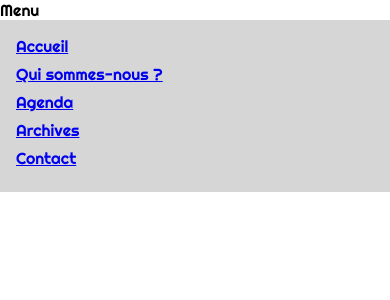
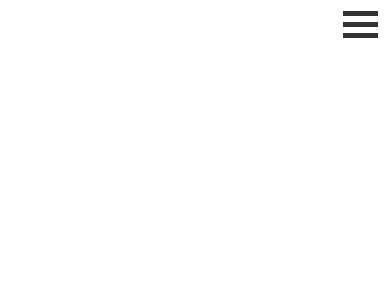
Before and after one commit to hyxalu/mysite, a Django app: page / in a window 390 px wide. Shown: the top 300 px of the page. Run offline with Django 3.2, Linux system fonts and the light colour scheme; data that the repository does not hold is empty; some libraries are stand-ins or nearby versions.

Commit message:
Improved collapsed

```diff
--- a/umm/static/umm/umm.css
+++ b/umm/static/umm/umm.css
@@ -7,31 +7,76 @@ body {
     background-color: rgb(214, 214, 214);
 }
 
+/*
+*== MENU ==
+*/
 
-.nav-bar.collapsed {
-  max-height:0;
-  padding:0;
-}
-
-input#menu {
+.menu {
+    position: absolute;
+    right: 12px;
+    top: 5px;
     display: none;
-}
-
-.collapsible-menu label {
     cursor: pointer;
 }
 
+.bar1, .bar2, .bar3 {
+    width: 35px;
+    height: 5px;
+    background-color: #333;
+    margin: 6px 0;
+    transition: 0.4s;
+}
+
+.change .bar1 {
+    transform: rotate(-45deg) translate(-9px, 6px);
+}
+
+.change .bar2 {opacity: 0;}
+
+.change .bar3 {
+    transform: rotate(45deg) translate(-8px, -8px);
+}
+
+/*
+*== MENU ==
+*/
+
+.nav-bar {
+    overflow:hidden;
+    display: flex;
+    flex-flow: row wrap;
+    justify-content: space-around;
+
+    transition: max-height 0.3s ease-out;
+    max-height:600px;
+    transition: padding 0.3s ease-out;
+    padding: 1em;
+}
+
 @media screen and (max-width: 769px) {
-    .container {
-        padding: 1rem 2rem 1rem 2rem
-    }
-
     body .nav-bar {
         flex-flow: column nowrap;
         padding: 1em;
     }
     .nav-item {
         flex-basis: 1.75rem;
+    }
+    .nav-bar.change {
+        max-height:0;
+        padding:0;
+    }
+    .menu {
+        display: inline-block;
+    }
+}
+
+/*
+*== CONTAINER ==
+*/
+
+@media screen and (max-width: 769px) {
+    .container {
+        padding: 1rem 2rem 1rem 2rem
     }
 }
 @media screen and (min-width: 769px) {
@@ -50,17 +95,11 @@ input#menu {
     }
 }
 
-.nav-bar {
-    overflow:hidden;
-    display: flex;
-    flex-flow: row wrap;
-    justify-content: space-around;
 
-    transition: max-height 0.3s ease-out;
-    max-height:600px;
-    transition: padding 0.3s ease-out;
-    padding: 1em;
-}
+
+/*
+*== EVENTS ==
+*/
 
 .event-container {
     display: grid;
@@ -102,11 +141,19 @@ input#menu {
     text-align: center;
 }
 
+/*
+*== LOGO ==
+*/
+
 a.umm-logo img {
     display:none;
     width: auto;
     height: 100%;
 }
+
+/*
+*== FIELDS ==
+*/
 
 .fieldWrapper {
     margin: 20px auto 20px auto;
--- a/umm/templates/umm/base.html
+++ b/umm/templates/umm/base.html
@@ -18,9 +18,12 @@
 </head>
 <body>
 <div class="collapsible-menu">
-    <input type="checkbox" id="menu">
-    <label for="menu">Menu</label>
-    <div class="nav-bar umm-bg">
+    <div class="menu" onclick="myFunction(this)">
+        <div class="bar1"></div>
+        <div class="bar2"></div>
+        <div class="bar3"></div>
+    </div>
+    <div class="nav-bar umm-bg change">
         <div class="nav-item active">
             <a class="nav-link" href="#">Accueil <span class="sr-only">(current)</span></a>
         </div>
@@ -43,13 +46,13 @@
     <div>
         {% block body %}
         {% endblock %}
-
     </div>
 </main>
 <script>
-document.querySelector('#menu').addEventListener('click', function() {
-  document.querySelector('.nav-bar').classList.toggle('collapsed');
-});
+function myFunction(x) {
+    x.classList.toggle("change");
+    document.querySelector('.nav-bar').classList.toggle('change');
+}
 </script>
 <!--<script src="https://code.jquery.com/jquery-3.3.1.slim.min.js"
         integrity="sha384-q8i/X+965DzO0rT7abK41JStQIAqVgRVzpbzo5smXKp4YfRvH+8abtTE1Pi6jizo"
```
